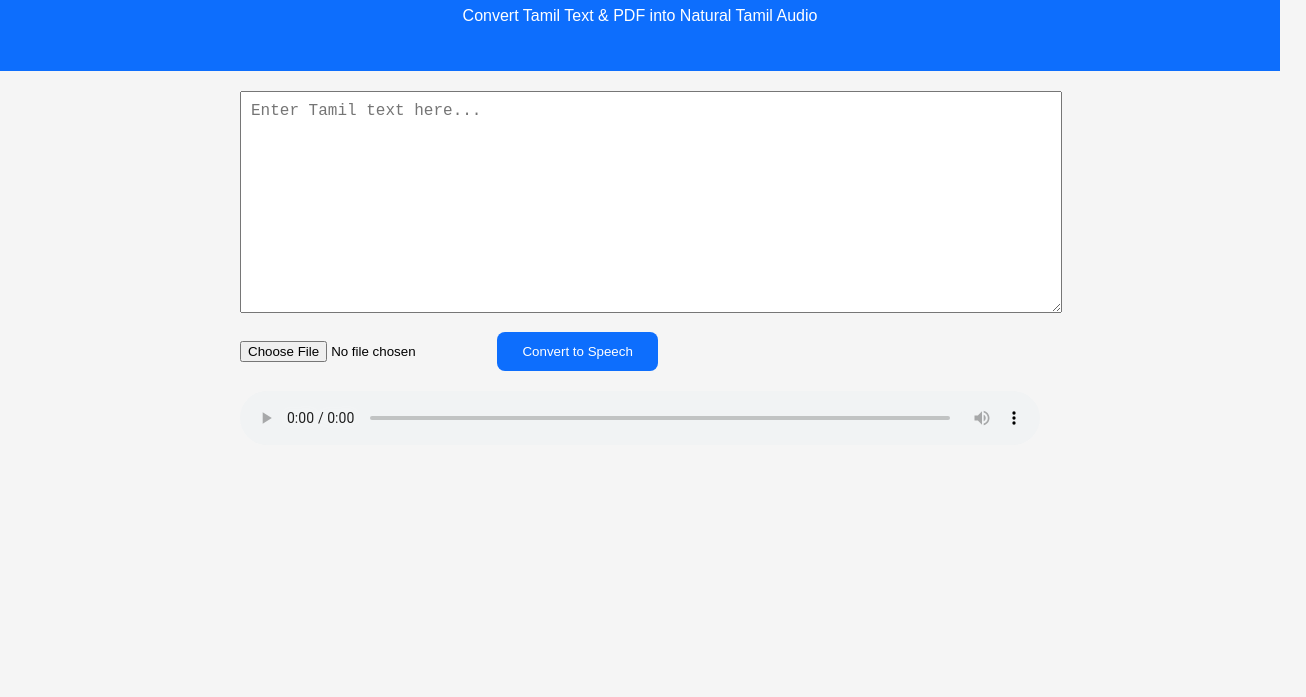
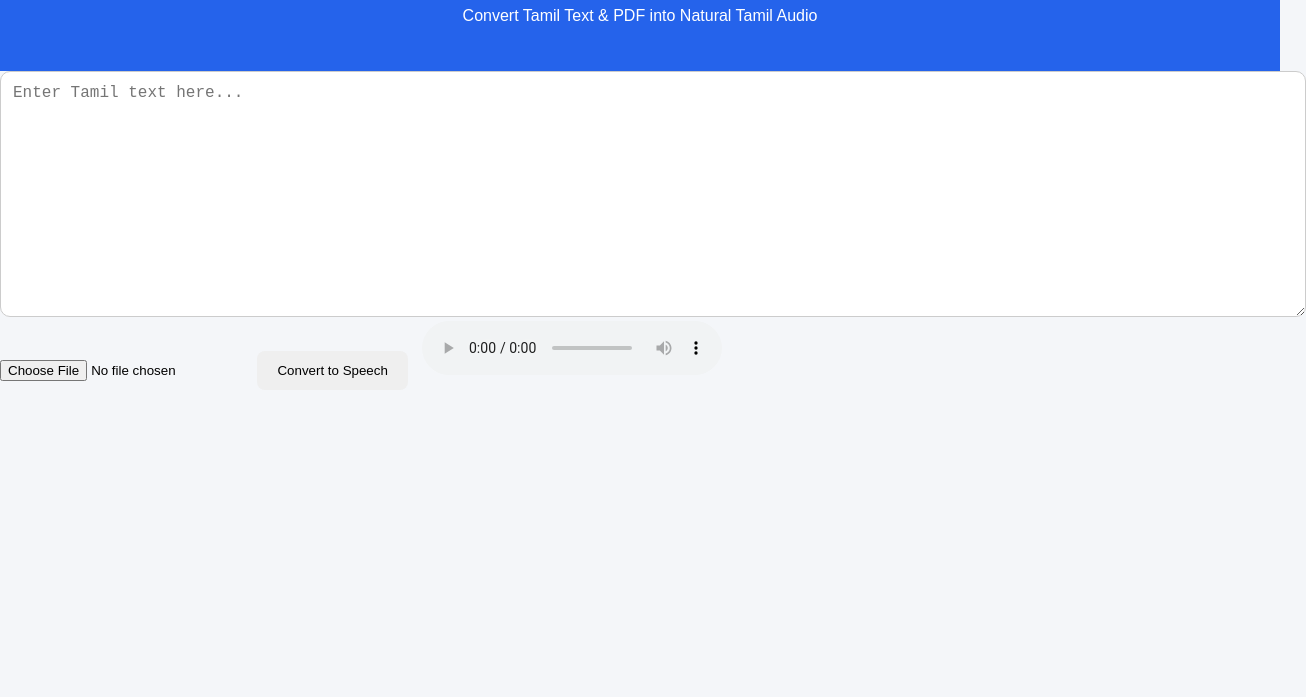
Before and after one commit to srik01452/Texspeech63_webapp, a plain HTML site: page index.html in a window 1280 px wide. Shown: the part 103-800 px from the top of the page, 1306 px wide, since content can reach past the window. Drawn offline with Linux system fonts and the light colour scheme.

Commit message:
Update Style.css

```diff
--- a/Style.css
+++ b/Style.css
@@ -1,18 +1,22 @@
 body{
+margin:0;
 font-family:Arial,sans-serif;
-background:#f5f5f5;
-margin:0;
-padding:0;
+background:#f4f6f9;
 }
 
 header{
-background:#0d6efd;
+background:#2563eb;
 color:white;
 text-align:center;
 padding:30px;
 }
 
-.container{
+.hero{
+text-align:center;
+padding:40px 20px;
+}
+
+.converter{
 max-width:800px;
 margin:auto;
 padding:20px;
@@ -20,22 +24,39 @@ padding:20px;
 
 textarea{
 width:100%;
-height:200px;
-padding:10px;
+height:220px;
+padding:12px;
 font-size:16px;
+border-radius:10px;
+border:1px solid #ccc;
+}
+
+input[type=file]{
+margin-top:15px;
+}
+
+.buttons{
+margin-top:15px;
 }
 
 button{
-margin-top:15px;
-padding:12px 25px;
-background:#0d6efd;
-color:white;
+padding:12px 20px;
+margin-right:10px;
 border:none;
+border-radius:8px;
 cursor:pointer;
-border-radius:8px;
 }
 
-audio{
-margin-top:20px;
-width:100%;
+.features{
+max-width:800px;
+margin:auto;
+padding:20px;
 }
+
+footer{
+text-align:center;
+padding:20px;
+background:#111827;
+color:white;
+margin-top:30px;
+}
```
